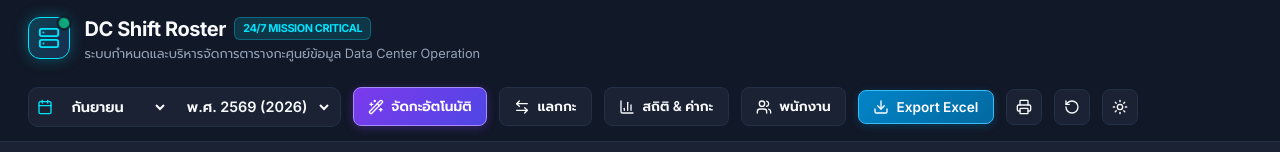
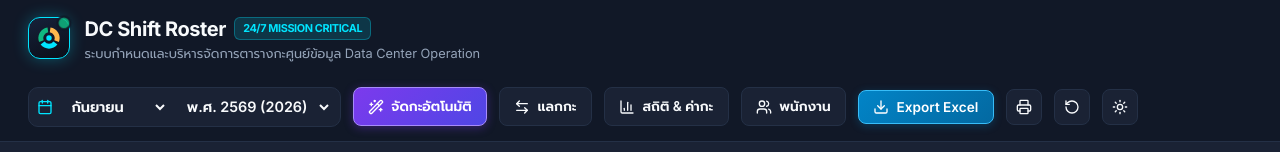
Before and after one commit to suthasp/shift-management, a Next.js app: page / in a window 1280 px wide. Shown: the top 152 px of the page. Built offline with nearby package versions, Linux system fonts and the light colour scheme.

Commit message:
Update Logo

```diff
--- a/app/globals.css
+++ b/app/globals.css
@@ -158,7 +158,7 @@ body {
   justify-content: center;
   width: 42px;
   height: 42px;
-  background: linear-gradient(135deg, rgba(0, 229, 255, 0.2), rgba(59, 130, 246, 0.2));
+  background: linear-gradient(160deg, #16213a, #0b0f19);
   border: 1px solid var(--accent-cyan);
   border-radius: 12px;
   color: var(--accent-cyan);
--- /dev/null
+++ b/components/BrandMark.jsx
@@ -0,0 +1,25 @@
+'use client';
+
+import React from 'react';
+
+/**
+ * ตราสัญลักษณ์ DC Shift Roster — หน้าปัดกะ 24 ชม.
+ * วงแหวนแบ่ง 3 ส่วนแทนรอบกะหมุนเวียน ใช้ชุดสีเดียวกับ favicon
+ */
+export function BrandMark({ size = 24, title = 'DC Shift Roster' }) {
+  return (
+    <svg
+      width={size}
+      height={size}
+      viewBox="0 0 32 32"
+      role="img"
+      aria-label={title}
+      style={{ display: 'block' }}
+    >
+      <path d="M17.98 1.94A14.2 14.2 0 0 1 29.17 21.32L23.05 18.85A7.6 7.6 0 0 0 17.06 8.47Z" fill="var(--shift-a-bg, #ffb74d)" />
+      <path d="M27.19 24.74A14.2 14.2 0 0 1 4.81 24.74L10.01 20.68A7.6 7.6 0 0 0 21.99 20.68Z" fill="var(--accent-cyan, #00e5ff)" />
+      <path d="M2.83 21.32A14.2 14.2 0 0 1 14.02 1.94L14.94 8.47A7.6 7.6 0 0 0 8.95 18.85Z" fill="var(--accent-emerald, #10b981)" />
+      <circle cx="16" cy="16" r="3.6" fill="var(--accent-cyan, #00e5ff)" />
+    </svg>
+  );
+}
--- a/components/Header.jsx
+++ b/components/Header.jsx
@@ -2,7 +2,6 @@
 
 import React from 'react';
 import {
-  Server,
   Calendar,
   Wand2,
   ArrowLeftRight,
@@ -15,6 +14,7 @@ import {
   Moon,
   ShieldCheck
 } from 'lucide-react';
+import { BrandMark } from './BrandMark';
 import { THAI_MONTHS } from '../data/initialData';
 
 export function Header({
@@ -47,7 +47,7 @@ export function Header({
         {/* Brand / Logo */}
         <div className="brand-section">
           <div className="dc-badge-pulse">
-            <Server size={22} />
+            <BrandMark size={24} />
           </div>
           <div className="brand-text">
             <h1>
```
